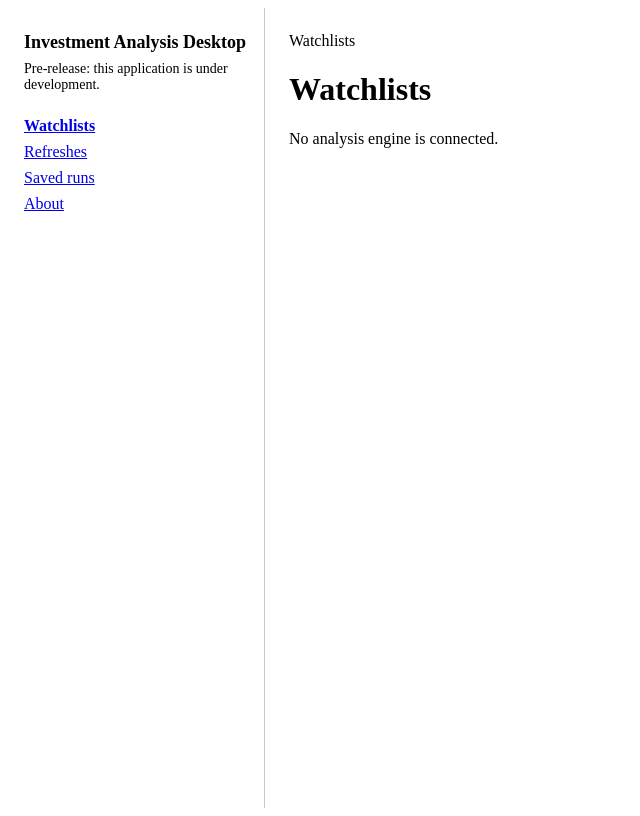
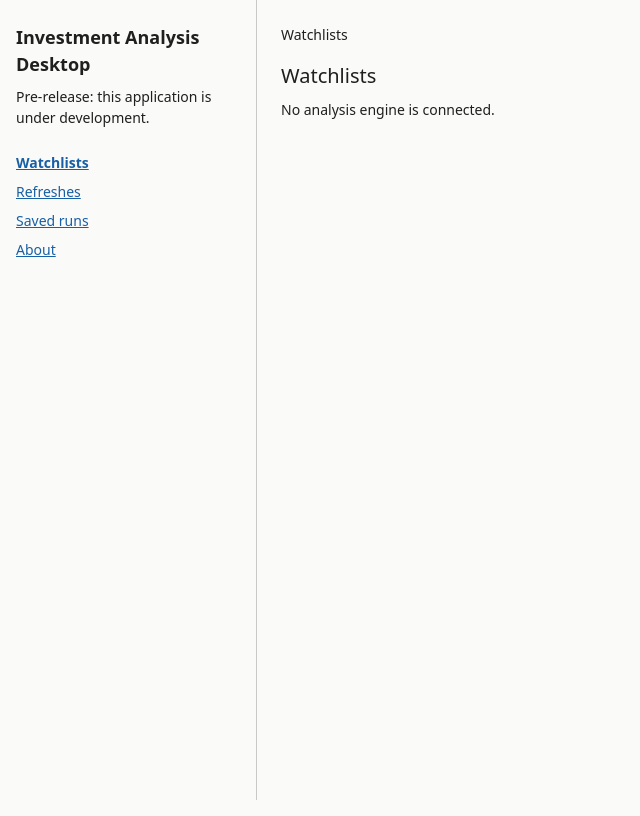
Before and after one commit to PeterPontbriand/investment-analysis-desktop, a Vue app: page / in a window 1280 px wide. Shown: the whole page, without its empty margins (0-640 px from the left). Built offline with nearby package versions, Linux system fonts and the light colour scheme.

Commit message:
feat(styles): design tokens, base styles and colour-literal lint (GUI.2b2)

```diff
--- a/src/main.ts
+++ b/src/main.ts
@@ -5,6 +5,8 @@ import { createAppI18n } from './i18n/index.ts';
 import { applyLocale, chooseStartingLocale } from './i18n/locale.ts';
 import { getPlatform } from './platform/index.ts';
 import { createAppRouter } from './router.ts';
+import './styles/tokens.css';
+import './styles/base.css';
 
 const i18n = createAppI18n();
 applyLocale(i18n, chooseStartingLocale(navigator.languages));
--- /dev/null
+++ b/src/styles/base.css
@@ -0,0 +1,92 @@
+/* Defaults for the elements every screen uses. Values come from tokens.css. */
+body {
+  background: var(--color-surface);
+  color: var(--color-text);
+  font-family: var(--font-sans);
+  font-size: var(--font-size-body);
+  font-weight: var(--font-weight-regular);
+  line-height: var(--line-height-body);
+  margin: 0;
+}
+
+h1,
+h2,
+h3 {
+  font-weight: var(--font-weight-medium);
+  margin-block: var(--space-4) var(--space-2);
+}
+
+h1 {
+  font-size: var(--font-size-title);
+}
+
+h2 {
+  font-size: var(--font-size-large);
+}
+
+h3 {
+  font-size: var(--font-size-body);
+}
+
+p {
+  margin-block: 0 var(--space-3);
+}
+
+a {
+  color: var(--color-accent);
+}
+
+table {
+  border-collapse: collapse;
+  inline-size: 100%;
+}
+
+th,
+td {
+  border-block-end: var(--border-width) solid var(--color-border);
+  font-weight: var(--font-weight-regular);
+  padding: var(--space-1) var(--space-2);
+  text-align: start;
+  white-space: nowrap;
+}
+
+th {
+  color: var(--color-text-secondary);
+}
+
+tbody th {
+  color: var(--color-text);
+}
+
+.num {
+  font-variant-numeric: tabular-nums;
+  text-align: end;
+}
+
+button,
+input,
+select {
+  background: var(--color-surface-raised);
+  border: var(--border-width) solid var(--color-control-border);
+  border-radius: var(--radius-control);
+  color: var(--color-text);
+  font: inherit;
+}
+
+button {
+  padding: var(--space-1) var(--space-3);
+}
+
+button:disabled {
+  color: var(--color-text-muted);
+}
+
+input,
+select {
+  padding: var(--space-1) var(--space-2);
+}
+
+:focus-visible {
+  outline: var(--focus-width) solid var(--color-accent);
+  outline-offset: var(--focus-offset);
+}
--- /dev/null
+++ b/src/styles/tokens.css
@@ -0,0 +1,63 @@
+/* Design tokens: custom properties only. Colour literals live in this file
+   alone (stylelint enforces it). Light values follow the preview mock-ups,
+   with the two WCAG AA corrections recorded in D140. */
+:root {
+  color-scheme: light dark;
+
+  --color-surface: #fafaf8;
+  --color-surface-raised: #f1efe8;
+  --color-text: #1f1f1d;
+  --color-text-secondary: #5f5e5a;
+  --color-text-muted: #6e6d68;
+  --color-border: #d3d1c7;
+  --color-control-border: #8b8a83;
+  --color-accent: #185fa5;
+  --color-positive: #3b6d11;
+  --color-positive-bg: #eaf3de;
+  --color-caution: #854f0b;
+  --color-caution-bg: #faeeda;
+  --color-negative: #a32d2d;
+  --color-negative-bg: #fcebeb;
+
+  --space-1: 0.25rem;
+  --space-2: 0.5rem;
+  --space-3: 0.75rem;
+  --space-4: 1rem;
+  --space-6: 1.5rem;
+
+  --radius-control: 0.5rem;
+
+  --font-sans: system-ui, sans-serif;
+  --font-mono: ui-monospace, consolas, monospace;
+  --font-size-small: 0.75rem;
+  --font-size-body: 0.875rem;
+  --font-size-large: 1.125rem;
+  --font-size-title: 1.25rem;
+  --font-weight-regular: 400;
+  --font-weight-medium: 500;
+  --line-height-body: 1.5;
+
+  --border-width: 1px;
+  --focus-width: 2px;
+  --focus-offset: 2px;
+  --sidebar-size: 14rem;
+}
+
+@media (prefers-color-scheme: dark) {
+  :root {
+    --color-surface: #1c1c1a;
+    --color-surface-raised: #2c2c2a;
+    --color-text: #f1efe8;
+    --color-text-secondary: #b4b2a9;
+    --color-text-muted: #94938c;
+    --color-border: #444441;
+    --color-control-border: #757570;
+    --color-accent: #85b7eb;
+    --color-positive: #c0dd97;
+    --color-positive-bg: #27500a;
+    --color-caution: #fac775;
+    --color-caution-bg: #633806;
+    --color-negative: #f7c1c1;
+    --color-negative-bg: #791f1f;
+  }
+}
```
Also changed, not shown: stylelint.config.js (+18 -2 lines).
